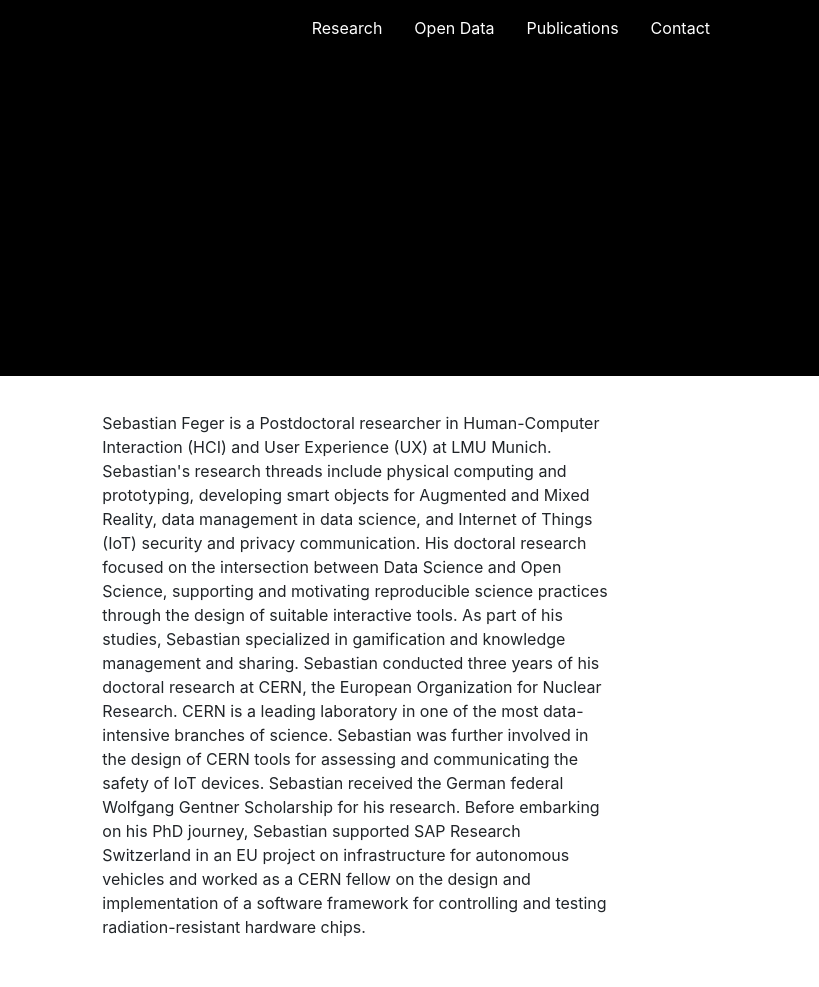
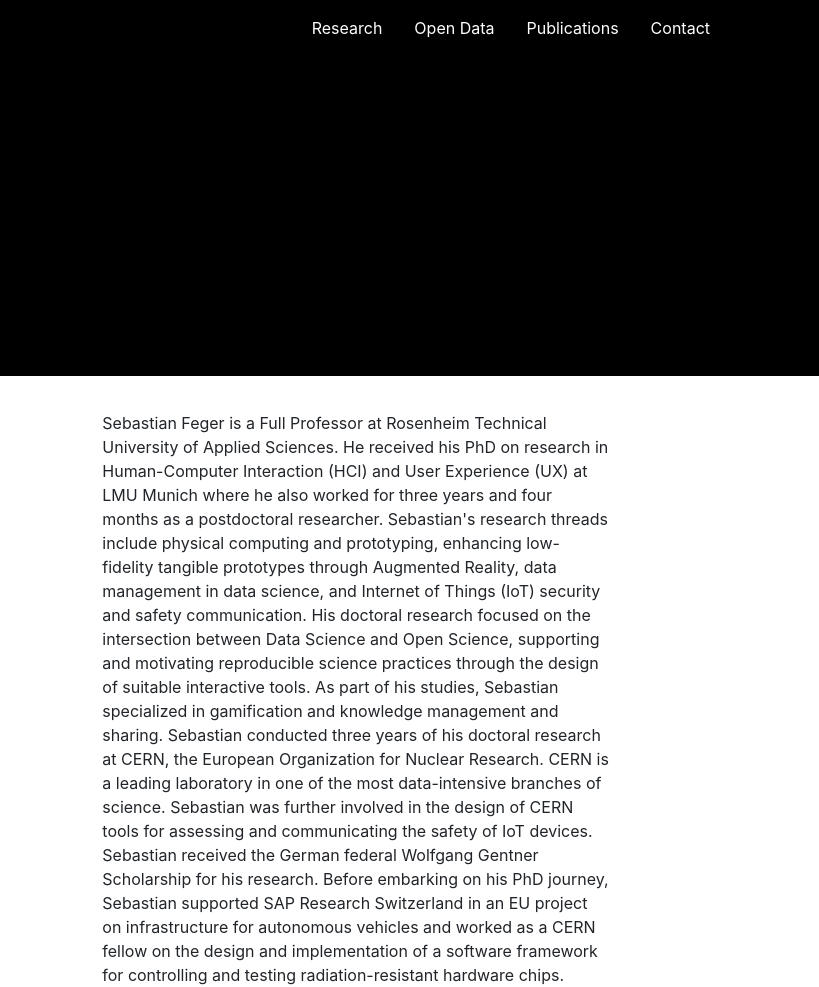
Before and after one commit to sefeg/sefeg.github.io, a website: page index.html in a window 1280 px wide. Shown: the full height of the page, 461-1280 px from the left. Before the commit the page ends 939 px from the top, so only its background shows below. Drawn offline with nearby package versions, Linux system fonts and the light colour scheme.

Commit message:
Update index.html

```diff
--- a/index.html
+++ b/index.html
@@ -104,9 +104,9 @@
                     <div class="row">
                         <div class="col-xl-9">
                             <div class="large-text-container">
-                                Sebastian Feger is a Postdoctoral researcher in Human-Computer Interaction (HCI) and User Experience (UX) at LMU Munich.
-                                Sebastian's research threads include physical computing and prototyping, developing smart objects for Augmented and Mixed Reality,
-                                data management in data science, and Internet of Things (IoT) security and privacy communication.
+                                Sebastian Feger is a Full Professor at Rosenheim Technical University of Applied Sciences. He received his PhD on research in Human-Computer Interaction (HCI) and User Experience (UX) at LMU Munich where he also worked for three years and four months as a postdoctoral researcher.
+                                Sebastian's research threads include physical computing and prototyping, enhancing low-fidelity tangible prototypes through Augmented Reality,
+                                data management in data science, and Internet of Things (IoT) security and safety communication.
                                 His doctoral research focused on the intersection between Data Science and Open Science, supporting and motivating
                                 reproducible science practices through the design of suitable interactive tools. As part of his studies, Sebastian specialized
                                 in gamification and knowledge management and sharing. Sebastian conducted three years of his
```
